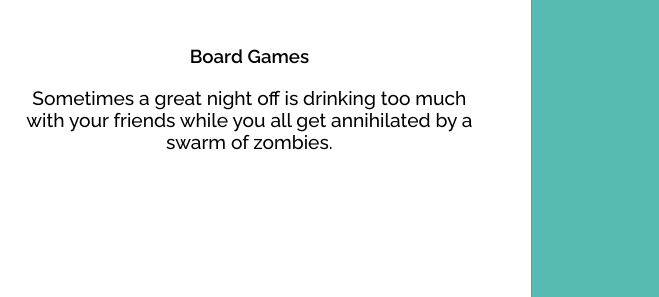
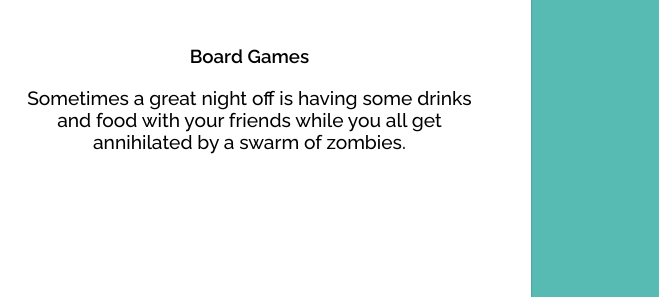
Before and after one commit to j-livengood/Unit-2-Project, a plain HTML site: page index.html in a window 1280 px wide. Shown: the part 2002-2299 px from the top of the page, 621-1280 px from the left. Drawn offline with Linux system fonts and the light colour scheme.

Commit message:
Friendlier

```diff
--- a/index.html
+++ b/index.html
@@ -104,7 +104,7 @@
 
           <div class="secondary">
             <h3>Board Games</h3>
-            <p>Sometimes a great night off is drinking too much with your friends while you all get annihilated by a swarm of zombies.</p>
+            <p>Sometimes a great night off is having some drinks and food with your friends while you all get annihilated by a swarm of zombies.</p>
           </div>
         </div>
       </section>
```
